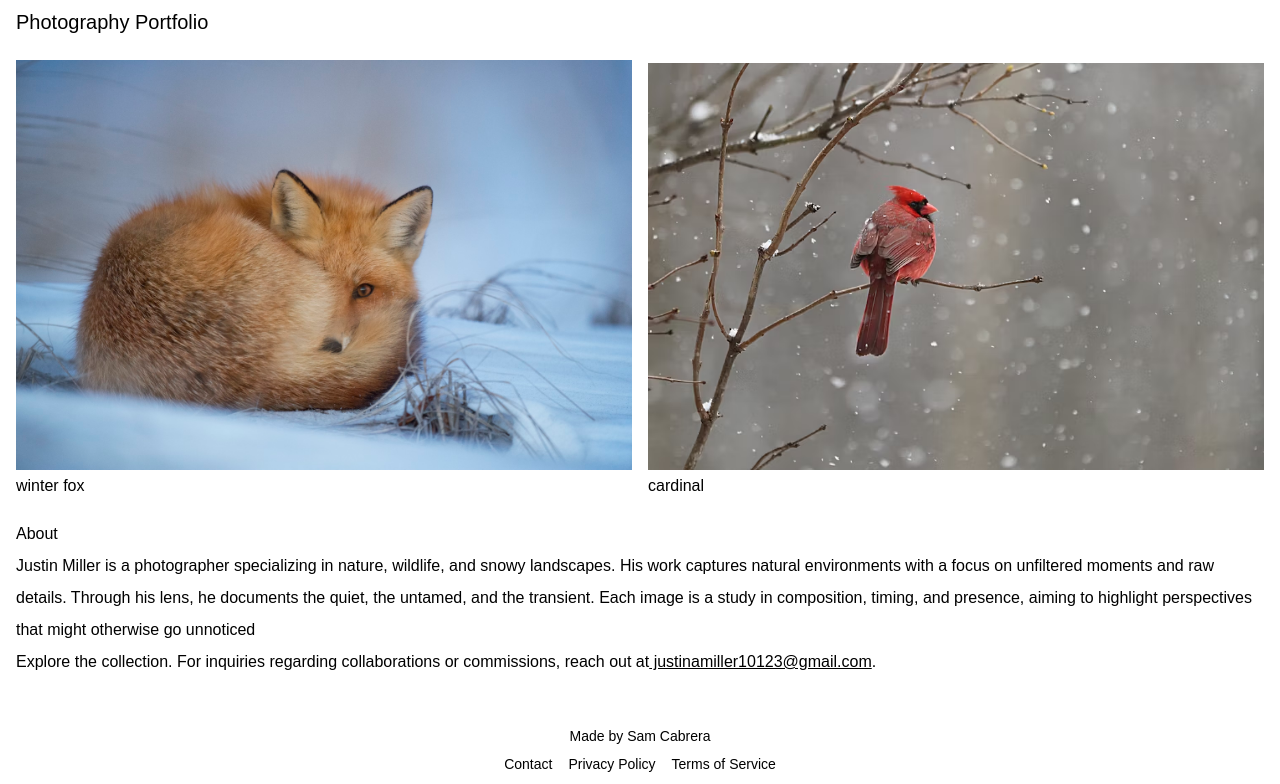
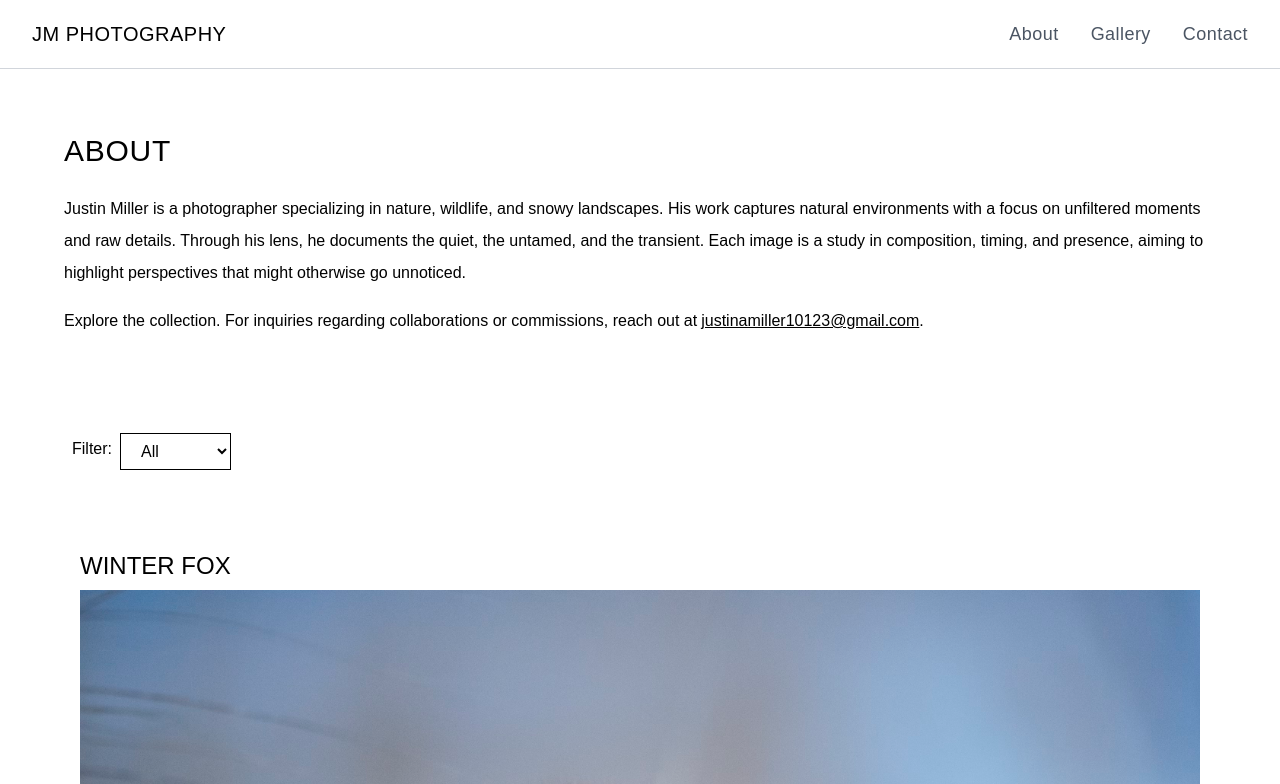
Before and after one commit to samanthacabrera/photography, a React (Vite) app: page / in a window 1280 px wide. Shown: the top 784 px of the page. Built offline with nearby package versions, Linux system fonts and the light colour scheme.

Commit message:
style header, add links to contact, about, gallery

```diff
--- a/package.json
+++ b/package.json
@@ -11,7 +11,8 @@
   },
   "dependencies": {
     "react": "^19.0.0",
-    "react-dom": "^19.0.0"
+    "react-dom": "^19.0.0",
+    "react-router-dom": "^6.29.0"
   },
   "devDependencies": {
     "@eslint/js": "^9.19.0",
--- a/src/About.jsx
+++ b/src/About.jsx
@@ -1,17 +1,19 @@
 const About = () => {
     return (
-        <div className="mx-4">
-            <h1>About</h1>
-            <p>
+        <div className="max-w-6xl mx-auto py-16">
+            <h1 className="text-3xl font-light tracking-wide uppercase mb-6">About</h1>
+            <p className="leading-loose mb-4">
                 Justin Miller is a photographer specializing in nature, wildlife, and snowy landscapes. His work captures natural environments with a focus on unfiltered moments and raw details. Through his lens, he documents the quiet, the untamed, and the transient.
-                Each image is a study in composition, timing, and presence, aiming to highlight perspectives that might otherwise go unnoticed
+                Each image is a study in composition, timing, and presence, aiming to highlight perspectives that might otherwise go unnoticed.
             </p>
-            <p>
+            <p className="leading-loose">
                 Explore the collection. For inquiries regarding collaborations or commissions, reach out at
-                <a href="mailto:justinamiller10123@gmail.com" className="underline hover:opacity-80"> justinamiller10123@gmail.com</a>.
+                <a href="mailto:justinamiller10123@gmail.com" className="ml-1 text-black underline transition-opacity duration-300 hover:opacity-70">
+                    justinamiller10123@gmail.com
+                </a>.
             </p>
         </div>
-    )
-}
+    );
+};
 
 export default About;
--- a/src/App.jsx
+++ b/src/App.jsx
@@ -8,8 +8,8 @@ function App() {
   return (
     <>
     <Header/>
+    <About/>
     <Gallery/>
-    <About/>
     <Footer/>
     </>
   )
--- a/src/Gallery.jsx
+++ b/src/Gallery.jsx
@@ -1,17 +1,46 @@
+import { useState } from "react";
+
 const Gallery = () => {
   const images = [
-    { src: '/fox.avif', name: 'winter fox', year: '2024'},
-    { src: '/bird.avif', name: 'cardinal', year: '2024'},
+    { src: "/fox.avif", name: "Winter Fox", category: "Animals" },
+    { src: "/bird.avif", name: "Cardinal", category: "Animals" },
   ];
 
+  const [selectedCategory, setSelectedCategory] = useState("All");
+
+  const filteredImages =
+    selectedCategory === "All" ? images : images.filter((img) => img.category === selectedCategory);
+
   return (
-   <div className="grid grid-cols-1 lg:grid-cols-2 gap-4 p-4">
-      {images.map((image, index) => (
-        <div key={index} className="flex flex-col lg:flex-col-reverse">
-            <h2 className="text-center lg:text-left">{image.name} </h2>
-            <img src={image.src} alt={image.name} className="w-full h-auto object-cover" />
-        </div>
-      ))}
+    <div className="flex flex-col space-y-8 max-w-6xl mx-auto">
+      <div className="my-8 flex justify-start">
+        <label className="mx-2">Filter:</label>
+        <select
+          value={selectedCategory}
+          onChange={(e) => setSelectedCategory(e.target.value)}
+          className="border border-black bg-white px-4 py-2 cursor-pointer"
+        >
+          <option value="All">All</option>
+          {[...new Set(images.map((img) => img.category))].map((category) => (
+            <option key={category} value={category}>
+              {category}
+            </option>
+          ))}
+        </select>
+      </div>
+
+      <div className="grid grid-cols-1 gap-4">
+        {filteredImages.length > 0 ? (
+          filteredImages.map((image, index) => (
+            <div key={index} className="flex flex-col p-4">
+              <h2 className="text-2xl uppercase mb-2">{image.name}</h2>
+              <img src={image.src} alt={image.name} className="w-full h-auto object-cover" />
+            </div>
+          ))
+        ) : (
+          <p className="text-4xl font-bold text-center uppercase">No images found.</p>
+        )}
+      </div>
     </div>
   );
 };
--- a/src/Header.jsx
+++ b/src/Header.jsx
@@ -1,9 +1,23 @@
+import { Link } from "react-router-dom";
+
 const Header = () => {
-    return (
-        <div className="w-screen mx-4">
-            <h1 className="text-xl py-2">Photography Portfolio</h1>
-        </div>
-    )
-}
+  return (
+    <header className="w-full flex justify-between items-center px-8 py-5 border-b border-gray-300 bg-white">
+      <h1 className="text-xl font-light tracking-wide uppercase">JM Photography</h1>
+      <nav className="flex space-x-8">
+        {["About", "Gallery", "Contact"].map((item) => (
+          <Link
+            key={item}
+            to={`/${item.toLowerCase()}`}
+            className="relative text-lg font-light tracking-wide text-gray-600 transition-all duration-300 hover:text-black"
+          >
+            {item}
+            <span className="absolute left-0 -bottom-1 w-0 h-[1px] bg-black transition-all duration-300 ease-in-out hover:w-full"></span>
+          </Link>
+        ))}
+      </nav>
+    </header>
+  );
+};
 
 export default Header;
--- a/src/main.jsx
+++ b/src/main.jsx
@@ -1,10 +1,14 @@
 import { StrictMode } from 'react'
 import { createRoot } from 'react-dom/client'
+import ReactDOM from "react-dom/client";
+import { BrowserRouter } from "react-router-dom";
 import './App.css'
 import App from './App.jsx'
 
 createRoot(document.getElementById('root')).render(
   <StrictMode>
-    <App />
+    <BrowserRouter>
+      <App />
+    </BrowserRouter>
   </StrictMode>,
 )
```
Also changed, not shown: 1 other file (tests, documents, lock files or other folders).
